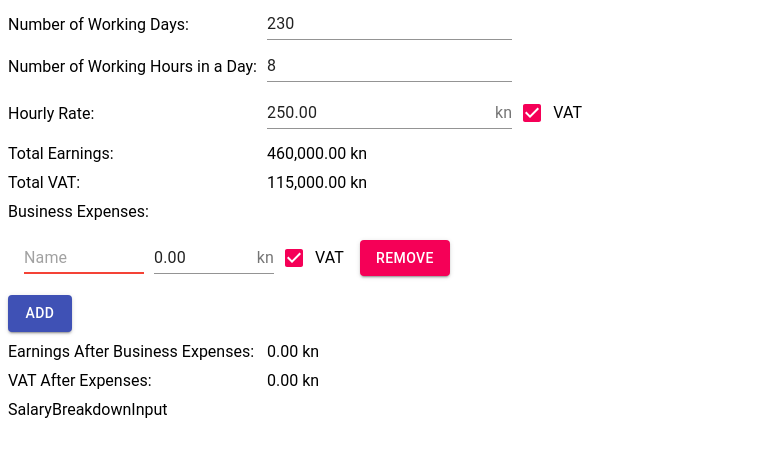
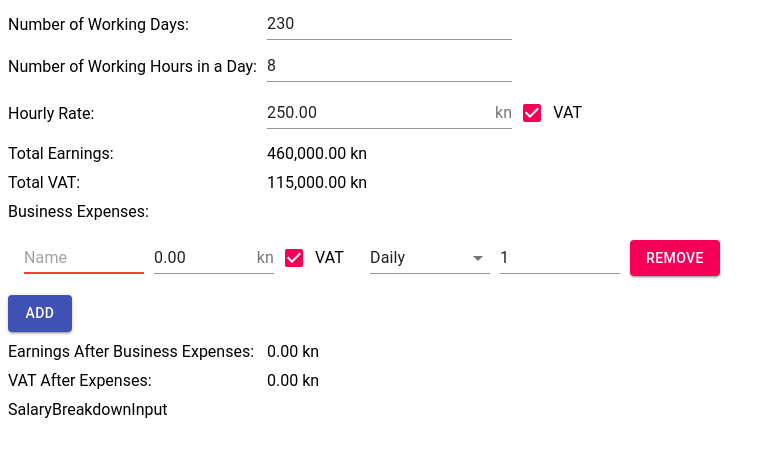
Before and after one commit to mrzli/gm-earnings, a React (Create React App) app: page / in a window 1280 px wide. Both pictures are taken after a click on the button "ADD". Shown: the top 456 px of the page, without its empty margins (0-777 px from the left). Built offline with nearby package versions, Linux system fonts and the light colour scheme; a small style sheet from the web is missing.

Commit message:
Update to business expense input.

```diff
--- a/src/components/BusinessExpenseInput.tsx
+++ b/src/components/BusinessExpenseInput.tsx
@@ -4,6 +4,12 @@ import { isNameValid } from '../utils/generic-utils';
 import { BusinessExpenseItem } from '../types/business-expense-item';
 import { InputListItemProps } from '../types/generic/generic-types';
 import { MoneyInputWithVatInGrid } from './generic/MoneyInputWithVatInGrid';
+import { IntegerInput } from './generic/IntegerInput';
+import {
+  EXPENSE_INTERVAL_VALUE_DISPLAY_PAIRS,
+  ExpenseInterval
+} from '../types/expense-interval';
+import { SingleSelectInput } from './generic/SingleSelectInput';
 
 export function BusinessExpenseInput({
   item,
@@ -13,7 +19,7 @@ export function BusinessExpenseInput({
     <div
       style={{
         display: 'grid',
-        gridTemplateColumns: '120px 120px auto',
+        gridTemplateColumns: '120px 120px auto 120px 120px',
         alignItems: 'center',
         rowGap: 10,
         columnGap: 10
@@ -38,6 +44,28 @@ export function BusinessExpenseInput({
         row={1}
         column={2}
       />
+      <div style={{ gridColumnStart: 4 }}>
+        <SingleSelectInput<ExpenseInterval>
+          options={EXPENSE_INTERVAL_VALUE_DISPLAY_PAIRS}
+          value={item.interval}
+          onValueChanged={(value) => {
+            onItemChanged({
+              ...item,
+              interval: value
+            });
+          }}
+        />
+      </div>
+      <div style={{ gridColumnStart: 5 }}>
+        <IntegerInput
+          value={item.timesPerInterval}
+          onValueChanged={(value) => {
+            onItemChanged({ ...item, timesPerInterval: value });
+          }}
+          minValue={1}
+          maxValue={1000}
+        />
+      </div>
     </div>
   );
 }
--- a/src/components/generic/InputList.tsx
+++ b/src/components/generic/InputList.tsx
@@ -40,6 +40,7 @@ export function InputList<TItem>({
               />
               <div>
                 <Button
+                  style={{ marginLeft: 10 }}
                   variant={'contained'}
                   color={'secondary'}
                   onClick={() => {
--- /dev/null
+++ b/src/components/generic/SingleSelectInput.tsx
@@ -0,0 +1,34 @@
+import React from 'react';
+import { MenuItem, Select } from '@material-ui/core';
+import { Tuple } from '../../types/generic/generic-types';
+
+interface SingleSelectInputProps<TItem extends string> {
+  readonly options: readonly Tuple<TItem, string>[];
+  readonly value: TItem;
+  readonly onValueChanged: (value: TItem) => void;
+}
+
+export function SingleSelectInput<TItem extends string>({
+  options,
+  value,
+  onValueChanged
+}: SingleSelectInputProps<TItem>): React.ReactElement {
+  return (
+    <Select
+      fullWidth={true}
+      multiple={false}
+      value={value}
+      onChange={(event) => {
+        onValueChanged(event.target.value as TItem);
+      }}
+    >
+      {options.map((pair) => {
+        return (
+          <MenuItem key={pair[0]} value={pair[0]}>
+            {pair[1]}
+          </MenuItem>
+        );
+      })}
+    </Select>
+  );
+}
--- a/src/types/expense-interval.ts
+++ b/src/types/expense-interval.ts
@@ -1,4 +1,5 @@
 import { mapGetOrThrow } from '../utils/generic-utils';
+import { Tuple } from './generic/generic-types';
 
 export enum ExpenseInterval {
   Daily = 'Daily',
@@ -7,13 +8,20 @@ export enum ExpenseInterval {
   Yearly = 'Yearly'
 }
 
-const EXPANSE_INTERVAL_TO_DISPLAY_MAP = new Map<ExpenseInterval, string>([
+export const EXPENSE_INTERVAL_VALUE_DISPLAY_PAIRS: readonly Tuple<
+  ExpenseInterval,
+  string
+>[] = [
   [ExpenseInterval.Daily, 'Daily'],
   [ExpenseInterval.Weekly, 'Weekly'],
   [ExpenseInterval.Monthly, 'Monthly'],
   [ExpenseInterval.Yearly, 'Yearly']
-]);
+];
+
+const EXPENSE_INTERVAL_TO_DISPLAY_MAP = new Map<ExpenseInterval, string>(
+  EXPENSE_INTERVAL_VALUE_DISPLAY_PAIRS
+);
 
 export function toExpenseIntervalDisplay(value: ExpenseInterval): string {
-  return mapGetOrThrow(EXPANSE_INTERVAL_TO_DISPLAY_MAP, value);
+  return mapGetOrThrow(EXPENSE_INTERVAL_TO_DISPLAY_MAP, value);
 }
--- a/src/types/generic/generic-types.ts
+++ b/src/types/generic/generic-types.ts
@@ -1,3 +1,5 @@
+export type Tuple<T1, T2> = readonly [T1, T2];
+
 export interface InputListItemProps<TItem> {
   readonly item: TItem;
   readonly onItemChanged: (item: TItem) => void;
```
